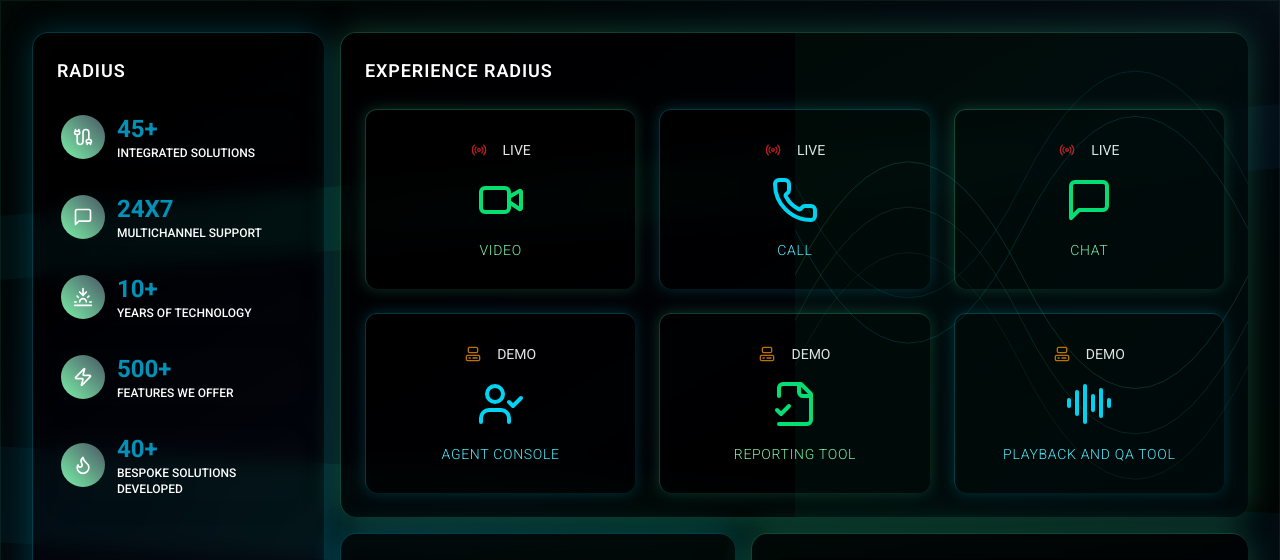
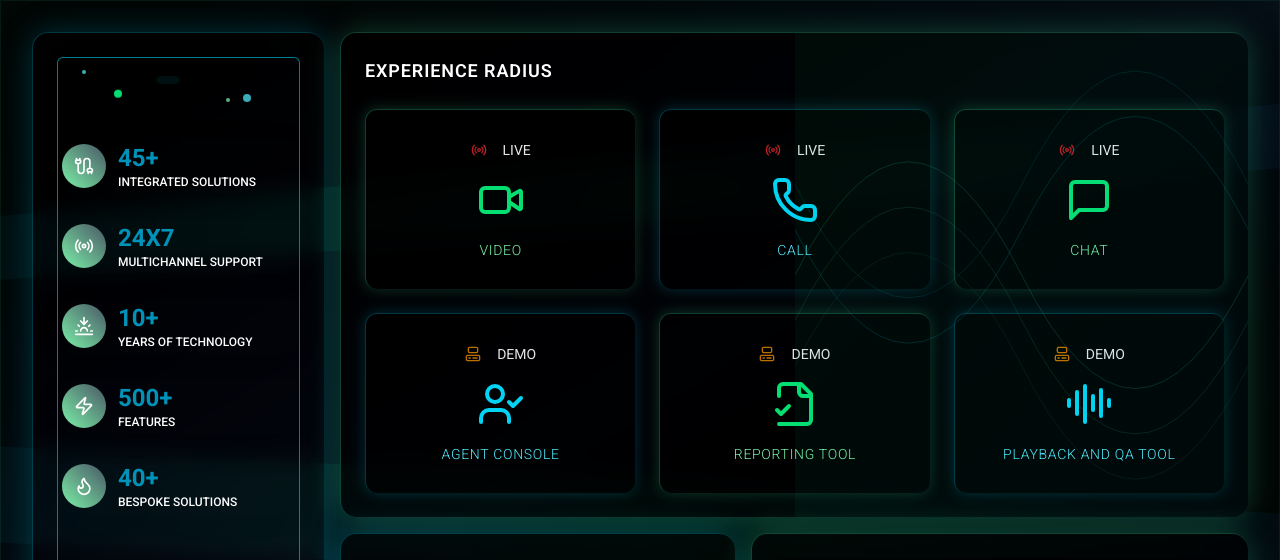
Before and after one commit to 1sisodiyaji/bot-display, a React (Vite) app: page / in a window 1280 px wide. Shown: the top 560 px of the page. Built offline with nearby package versions, Linux system fonts and the light colour scheme.

Commit message:
checking herer

```diff
--- a/src/components/LeftSide.jsx
+++ b/src/components/LeftSide.jsx
@@ -1,16 +1,24 @@
-import { Cable, Flame, MessageSquare, Ratio, Sunset, Zap } from 'lucide-react';
+import { Cable, Flame, Radio, Sunset, Zap } from 'lucide-react';
 import React from 'react';
 
 const LeftSide = () => {
   return (
     <>
-      <div className="text-white font-semibold text-lg tracking-wider mb-6">
-        <a href="https://radius-ois.ai" target="_blank">
-          RADIUS
-        </a>
+      <div className="text-white font-semibold text-lg tracking-wider pb-6 p-2 rounded-t-md border-t border-l border-r border-cyan-400/60">
+        <div className="flex items-center gap-4">
+          <div className="relative w-full h-12  rounded-t-md overflow-hidden">
+            <div className="absolute top-1 left-4 w-1 h-1 bg-cyan-300 rounded-full animate-pulse"></div>
+            <div className="absolute top-6 left-12 w-2 h-2 bg-green-400 rounded-full animate-bounce"></div>
+            <div className="absolute top-3 left-24 w-3 h-1 bg-cyan-400 rounded-full animate-ping"></div>
+            <div className="absolute top-8 left-40 w-1 h-1 bg-green-300 rounded-full animate-pulse"></div>
+            <div className="absolute top-2 left-60 w-2 h-2 bg-cyan-500 rounded-full animate-bounce"></div>
+            <div className="absolute top-5 left-80 w-1 h-1 bg-green-400 rounded-full animate-ping"></div>
+            <div className="absolute top-7 right-10 w-2 h-2 bg-cyan-300 rounded-full animate-pulse"></div>
+          </div>
+        </div>
       </div>
 
-      <div className="flex-1 flex flex-col justify-between">
+      <div className="flex-1 flex flex-col justify-between   rounded-b-md border-l border-b border-r  border-cyan-400/60">
         <div className="grid grid-cols-1 gap-2 w-full">
           {[
 
@@ -19,12 +27,12 @@ const LeftSide = () => {
               label: 'MULTICHANNEL SUPPORT',
               stats: 90,
               data: '24X7',
-              icon: <MessageSquare size={20} />,
+              icon: <Radio size={20} />,
             },
             { label: 'YEARS OF TECHNOLOGY', stats: 60, data: '10+', icon: <Sunset size={20} /> },
-            { label: 'FEATURES WE OFFER', stats: 100, data: '500+', icon: <Zap size={20} /> },
+            { label: 'FEATURES', stats: 100, data: '500+', icon: <Zap size={20} /> },
             {
-              label: 'BESPOKE SOLUTIONS DEVELOPED',
+              label: 'BESPOKE SOLUTIONS',
               stats: 85,
               data: '40+',
               icon: <Flame size={20} />,
```
Lines whose indentation alone changed are shown as unchanged.
